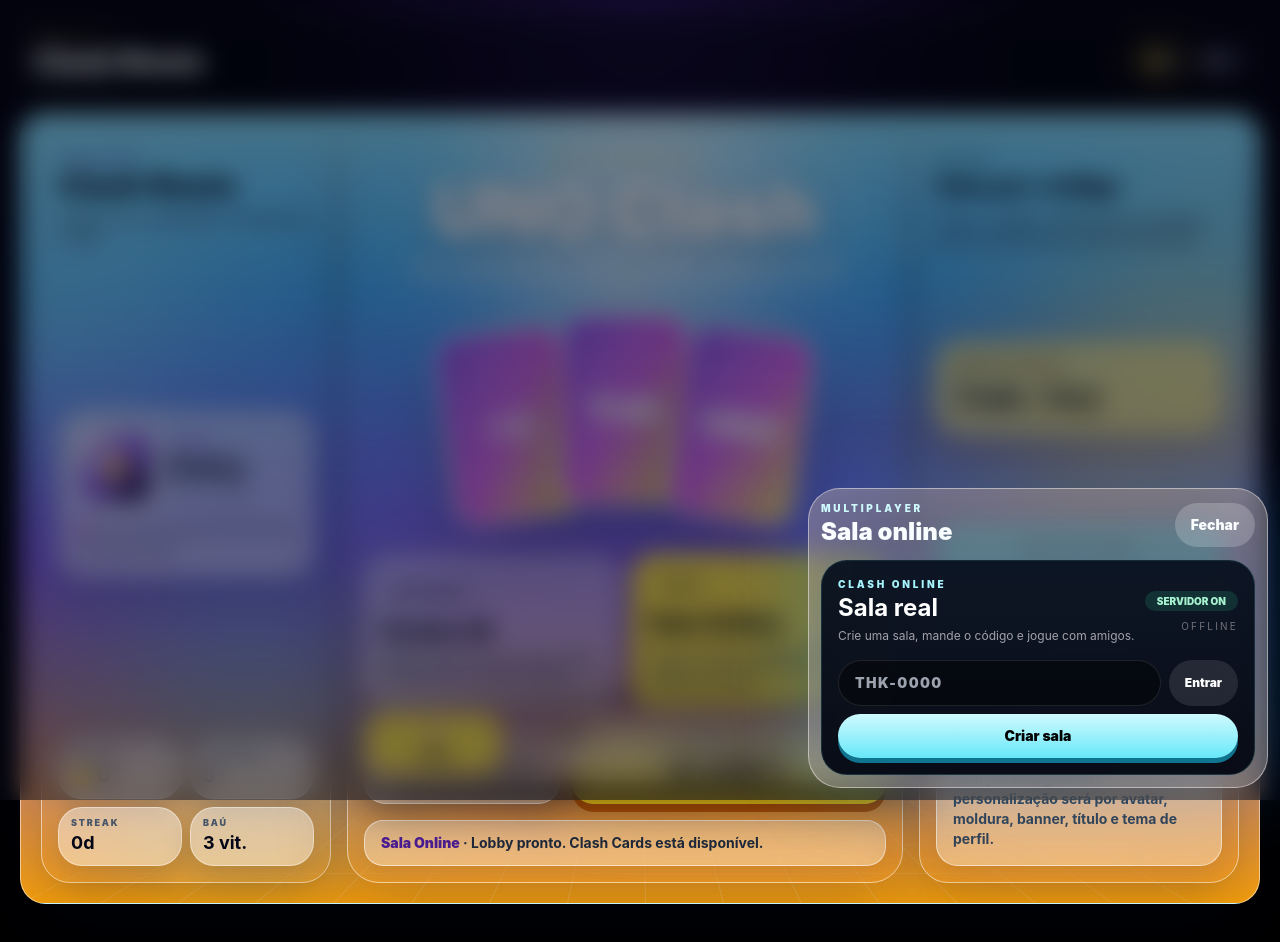
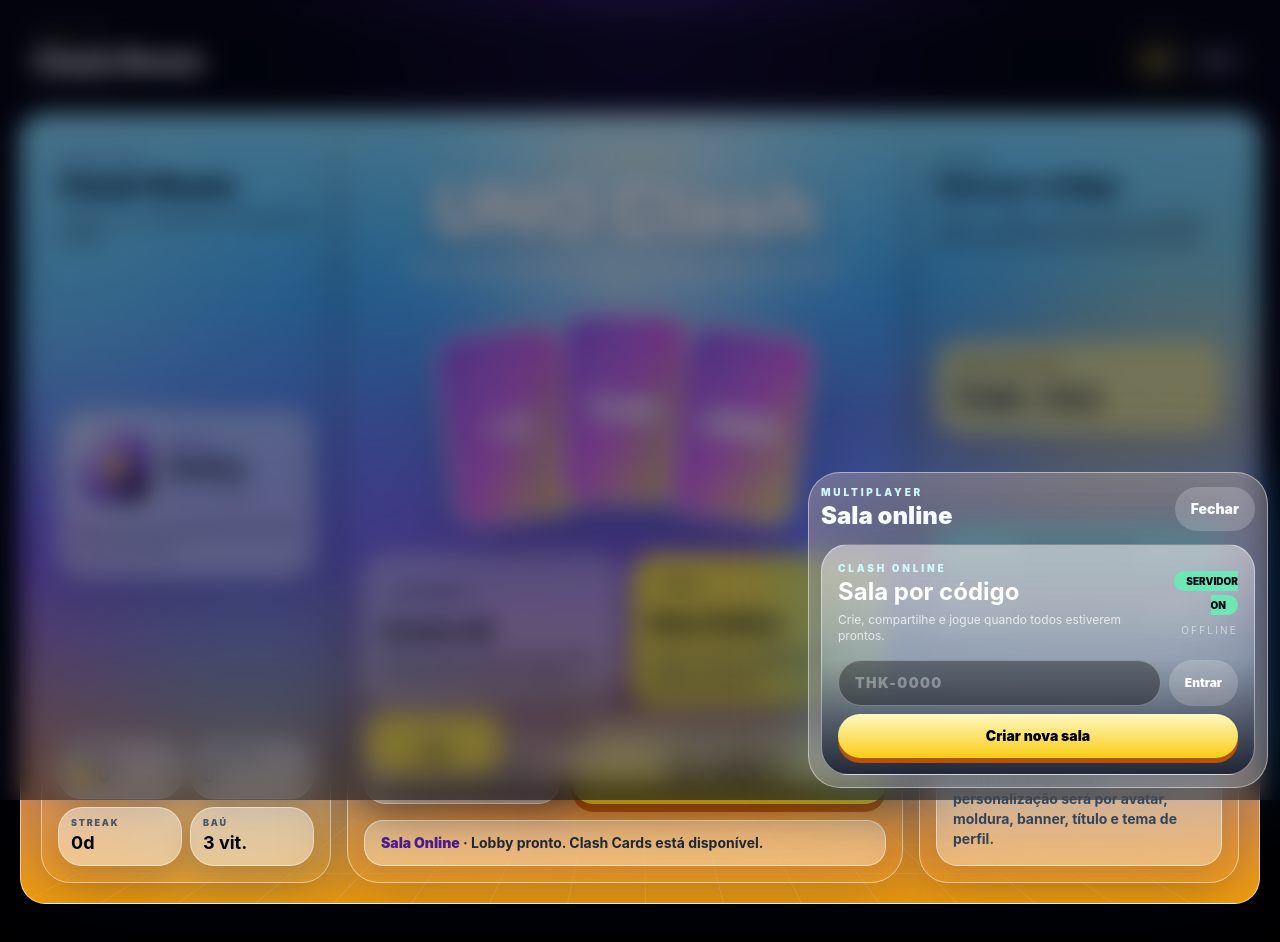
Before and after one commit to thiagodouglas19t-lang/Thklayus-hub, a React (Vite) app: page / in a window 1280 px wide. Both pictures are taken after a click on the button 758 px from the left and 631 px from the top of the page. Shown: the top 942 px of the page. Built offline with nearby package versions, Linux system fonts and the light colour scheme.

Commit message:
Polish online room panel UX

```diff
--- a/src/components/game/OnlineRoomPanel.tsx
+++ b/src/components/game/OnlineRoomPanel.tsx
@@ -27,6 +27,8 @@ export default function OnlineRoomPanel({ playerName, avatar, onMessage, onStart
   const isHost = room?.hostId === me.id;
   const allReady = Boolean(room && room.members.length >= 2 && room.members.every((member) => member.ready));
   const roomHealth = connectionLabel(room?.updatedAt);
+  const readyCount = room?.members.filter((member) => member.ready).length || 0;
+  const playerCount = room?.members.length || 0;
 
   useEffect(() => {
     if (!room?.roomCode) return;
@@ -91,21 +93,26 @@ export default function OnlineRoomPanel({ playerName, avatar, onMessage, onStart
   }
 
   return (
-    <section className="overflow-hidden rounded-[1.6rem] border border-cyan-300/15 bg-[linear-gradient(180deg,rgba(8,17,32,.96),rgba(3,7,18,.96))] p-4 shadow-[0_0_80px_rgba(14,165,233,.12)] backdrop-blur-xl">
+    <section className="overflow-hidden rounded-[1.7rem] border border-white/45 bg-[linear-gradient(180deg,rgba(255,255,255,.42),rgba(125,211,252,.22),rgba(15,23,42,.86))] p-4 text-white shadow-[0_0_80px_rgba(14,165,233,.16)] backdrop-blur-2xl">
       <div className="mb-4 flex items-center justify-between gap-2">
-        <div><p className="text-[10px] font-black uppercase tracking-[0.28em] text-cyan-200">Clash Online</p><strong className="text-2xl">Sala real</strong><p className="mt-1 text-xs text-zinc-400">Crie uma sala, mande o código e jogue com amigos.</p></div>
-        <div className="text-right"><span className={`rounded-full px-3 py-1 text-[10px] font-black ${ok ? "bg-emerald-400/15 text-emerald-200" : "bg-red-400/15 text-red-200"}`}>{ok ? "SERVIDOR ON" : "OFF"}</span><p className="mt-2 text-[10px] uppercase tracking-[0.22em] text-zinc-500">{roomHealth}</p></div>
+        <div><p className="text-[10px] font-black uppercase tracking-[0.28em] text-cyan-100">Clash Online</p><strong className="text-2xl">Sala por código</strong><p className="mt-1 text-xs text-white/75">Crie, compartilhe e jogue quando todos estiverem prontos.</p></div>
+        <div className="text-right"><span className={`rounded-full px-3 py-1 text-[10px] font-black ${ok ? "bg-emerald-300 text-slate-950" : "bg-red-400 text-white"}`}>{ok ? "SERVIDOR ON" : "OFF"}</span><p className="mt-2 text-[10px] uppercase tracking-[0.22em] text-white/55">{roomHealth}</p></div>
       </div>
-      {!ok && <p className="mb-3 rounded-2xl border border-red-300/15 bg-red-500/10 p-3 text-xs text-red-100">Configure Supabase e crie as tabelas game_rooms e game_matches.</p>}
+      {!ok && <p className="mb-3 rounded-2xl border border-red-300/30 bg-red-500/20 p-3 text-xs text-red-50">Configure Supabase e crie a tabela game_rooms para ativar salas online.</p>}
 
-      <div className="grid grid-cols-[1fr_auto] gap-2"><input value={input} onChange={(e) => setInput(e.target.value.toUpperCase())} className="min-w-0 rounded-2xl border border-white/10 bg-black/45 px-4 py-3 text-sm font-black tracking-widest text-white outline-none focus:border-cyan-200" placeholder="THK-0000" /><button disabled={busy || !ok} onClick={joinRoom} className="rounded-2xl bg-white/10 px-4 py-3 text-xs font-black text-white disabled:opacity-40">Entrar</button></div>
-      <button disabled={busy || !ok} onClick={createRoom} className="mt-2 w-full rounded-2xl bg-gradient-to-b from-cyan-100 to-cyan-300 px-4 py-3 text-sm font-black text-black shadow-[0_5px_0_#0e7490] disabled:opacity-40 active:translate-y-1 active:shadow-none">Criar sala</button>
+      <div className="grid grid-cols-[1fr_auto] gap-2"><input value={input} onChange={(e) => setInput(e.target.value.toUpperCase())} className="min-w-0 rounded-2xl border border-white/30 bg-black/35 px-4 py-3 text-sm font-black tracking-widest text-white outline-none placeholder:text-white/35 focus:border-cyan-200" placeholder="THK-0000" /><button disabled={busy || !ok} onClick={joinRoom} className="rounded-2xl bg-white/20 px-4 py-3 text-xs font-black text-white disabled:opacity-40">Entrar</button></div>
+      <button disabled={busy || !ok} onClick={createRoom} className="mt-2 w-full rounded-2xl bg-gradient-to-b from-yellow-100 to-yellow-400 px-4 py-3 text-sm font-black text-black shadow-[0_5px_0_#b45309] disabled:opacity-40 active:translate-y-1 active:shadow-none">Criar nova sala</button>
 
       {room && <div className="mt-4 space-y-3">
-        <div className="flex items-center justify-between rounded-2xl border border-yellow-300/15 bg-yellow-300/10 p-3"><div><p className="text-[10px] uppercase tracking-[0.22em] text-yellow-200">Código da sala</p><strong className="text-2xl tracking-widest text-yellow-100">{room.roomCode}</strong></div><button onClick={copyCode} className="rounded-xl bg-yellow-300 px-4 py-2 text-xs font-black text-black">{copied ? "Copiado" : "Copiar"}</button></div>
-        <div className="grid gap-2">{Array.from({ length: 4 }).map((_, index) => { const member = room.members[index]; const online = member && Date.now() - member.joinedAt < 1000 * 60 * 60; return <div key={index} className={`flex items-center justify-between rounded-2xl border p-3 transition ${member ? "border-white/10 bg-white/[0.055]" : "border-dashed border-white/15 bg-black/25"}`}><div className="flex items-center gap-3"><div className="relative grid h-11 w-11 place-items-center rounded-xl bg-white/10 text-xl">{member?.avatar || "＋"}{member && <span className="absolute -right-1 -top-1 h-3 w-3 rounded-full bg-emerald-400 ring-2 ring-[#07111f]" />}</div><div><strong className="block text-sm">{member?.name || "Slot livre"}</strong><p className="text-[11px] text-zinc-500">{member ? member.isHost ? "Host da sala" : "Convidado" : "Convide pelo código"}</p></div></div><span className={`rounded-full px-3 py-1 text-[10px] font-black ${member?.ready ? "bg-emerald-300 text-black" : member ? "bg-yellow-300/15 text-yellow-100" : "bg-white/10 text-white/40"}`}>{member ? member.ready ? "PRONTO" : "AGUARDANDO" : "VAZIO"}</span></div>; })}</div>
-        <div className="grid grid-cols-2 gap-2"><button onClick={ready} className="rounded-2xl border border-white/10 bg-white/[0.08] px-4 py-3 text-sm font-black text-white">{mine?.ready ? "Cancelar pronto" : "Estou pronto"}</button><button disabled={!isHost || !allReady} onClick={start} className="rounded-2xl bg-yellow-300 px-4 py-3 text-sm font-black text-black disabled:opacity-40">Iniciar</button></div>
-        <p className="rounded-2xl bg-black/30 p-3 text-xs text-zinc-400">Dica: a sala inicia com 2 a 4 jogadores. Quem não estiver pronto bloqueia o start.</p>
+        <div className="grid grid-cols-3 gap-2">
+          <div className="rounded-2xl bg-black/25 p-3 text-center"><p className="text-[9px] font-black uppercase tracking-[0.18em] text-white/55">Jogadores</p><strong className="text-xl">{playerCount}/4</strong></div>
+          <div className="rounded-2xl bg-black/25 p-3 text-center"><p className="text-[9px] font-black uppercase tracking-[0.18em] text-white/55">Prontos</p><strong className="text-xl">{readyCount}/{playerCount}</strong></div>
+          <div className="rounded-2xl bg-black/25 p-3 text-center"><p className="text-[9px] font-black uppercase tracking-[0.18em] text-white/55">Você</p><strong className="text-xl">{isHost ? "Host" : "Player"}</strong></div>
+        </div>
+        <div className="flex items-center justify-between rounded-2xl border border-yellow-200/50 bg-yellow-200/60 p-3 text-slate-950"><div><p className="text-[10px] font-black uppercase tracking-[0.22em] text-yellow-900">Código da sala</p><strong className="text-2xl tracking-widest">{room.roomCode}</strong></div><button onClick={copyCode} className="rounded-xl bg-slate-950 px-4 py-2 text-xs font-black text-yellow-200">{copied ? "Copiado" : "Copiar"}</button></div>
+        <div className="grid gap-2">{Array.from({ length: 4 }).map((_, index) => { const member = room.members[index]; return <div key={index} className={`flex items-center justify-between rounded-2xl border p-3 transition ${member ? "border-white/20 bg-white/14" : "border-dashed border-white/20 bg-black/20"}`}><div className="flex items-center gap-3"><div className="relative grid h-12 w-12 place-items-center rounded-xl bg-white/18 text-2xl shadow-[0_10px_24px_rgba(0,0,0,.18)]">{member?.avatar || "＋"}{member && <span className="absolute -right-1 -top-1 h-3 w-3 rounded-full bg-emerald-300 ring-2 ring-slate-900" />}</div><div><strong className="block text-sm">{member?.name || "Slot livre"}</strong><p className="text-[11px] text-white/55">{member ? member.isHost ? "Dono da sala" : "Convidado" : "Aguardando jogador"}</p></div></div><span className={`rounded-full px-3 py-1 text-[10px] font-black ${member?.ready ? "bg-emerald-300 text-black" : member ? "bg-yellow-300/25 text-yellow-50" : "bg-white/10 text-white/45"}`}>{member ? member.ready ? "PRONTO" : "AGUARDANDO" : "VAZIO"}</span></div>; })}</div>
+        <div className="grid grid-cols-2 gap-2"><button onClick={ready} className="rounded-2xl border border-white/20 bg-white/15 px-4 py-3 text-sm font-black text-white">{mine?.ready ? "Cancelar pronto" : "Estou pronto"}</button><button disabled={!isHost || !allReady} onClick={start} className="rounded-2xl bg-yellow-300 px-4 py-3 text-sm font-black text-black shadow-[0_5px_0_#b45309] disabled:opacity-40 active:translate-y-1 active:shadow-none">Iniciar</button></div>
+        <p className="rounded-2xl bg-black/25 p-3 text-xs text-white/65">A sala inicia com pelo menos 2 jogadores. Todos precisam marcar pronto.</p>
       </div>}
     </section>
   );
```
